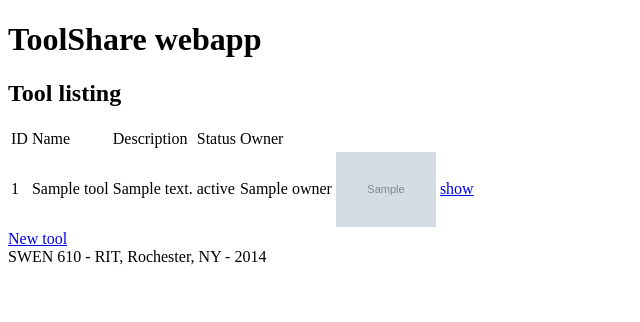
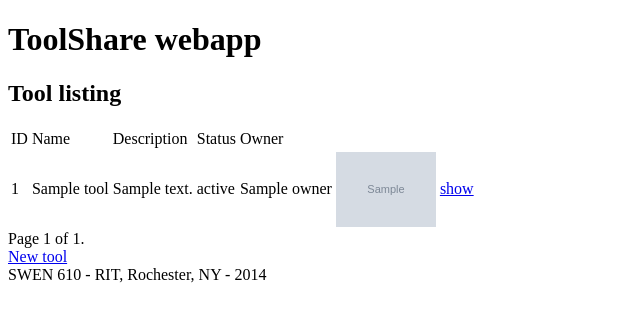
Before and after one commit to vishnutej9492/toolshare, a Django app: template toolshare/toolshare/ToolMgmt/templates/ToolMgmt/index.html in a window 1280 px wide. Shown: the part 26-348 px from the top of the page, without its empty margins (0-640 px from the left). Run offline with Django 3.2, Linux system fonts and the light colour scheme; the template is opened without the code that fills it: most values are stand-ins (such as "Sample title", 1, 10 or a date in 2020); grey boxes marked "Sample" are stand-in pictures.

Commit message:
Add pagination to liting of all tools

```diff
--- a/toolshare/toolshare/ToolMgmt/templates/ToolMgmt/index.html
+++ b/toolshare/toolshare/ToolMgmt/templates/ToolMgmt/index.html
@@ -38,5 +38,20 @@
     <span>No tool.</span>
   {% endif %}
 
+  <div class="pagination">
+    <span class="step-links">
+        {% if all_tools.has_previous %}
+            <a href="?page={{ all_tools.previous_page_number }}">previous</a>
+        {% endif %}
+        <span class="current">
+            Page {{ all_tools.number }} of {{ all_tools.paginator.num_pages }}.
+        </span>
+        {% if all_tools.has_next %}
+            <a href="?page={{ all_tools.next_page_number }}">next</a>
+        {% endif %}
+    </span>
+  </div>
+
+
   <a href={% url 'toolmgmt:register' %}>New tool</a>
 {% endblock %}
```
Also changed, not shown: toolshare/toolshare/ToolMgmt/views.py (+13 -1 lines).
